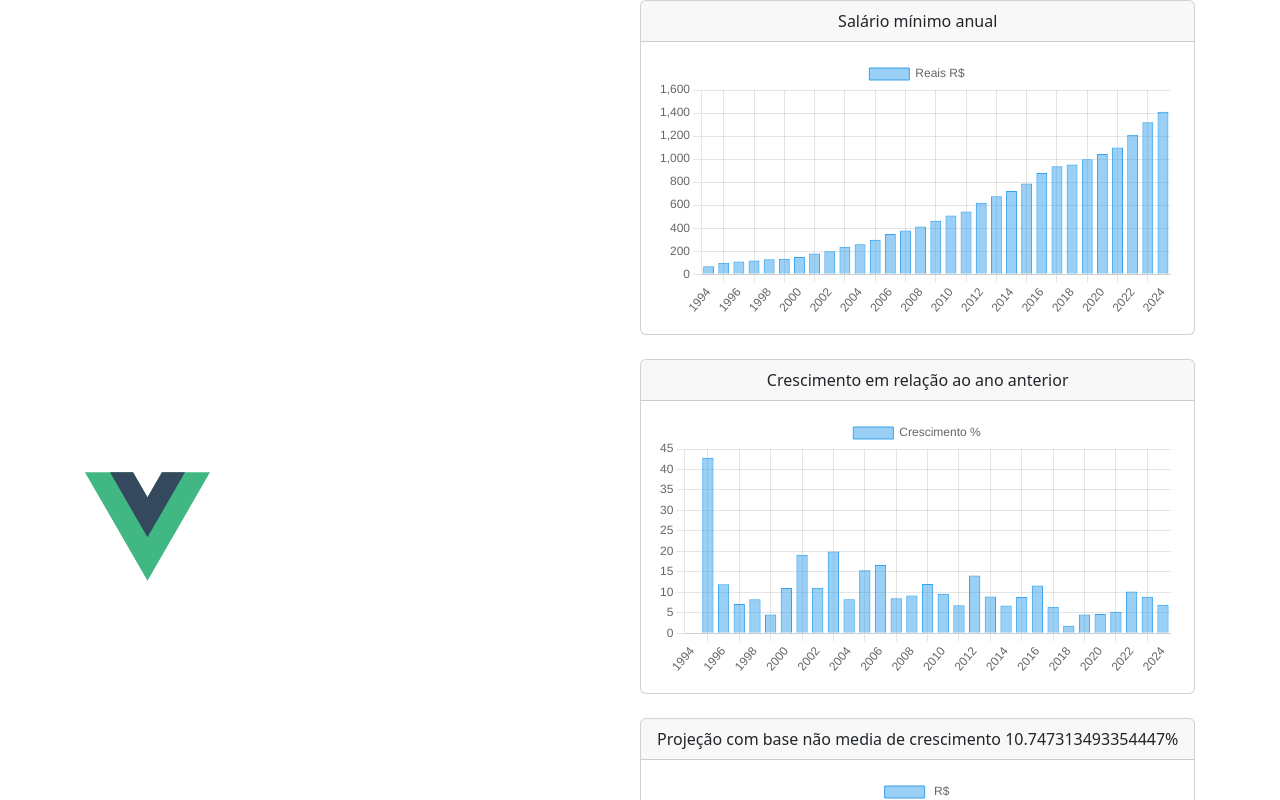
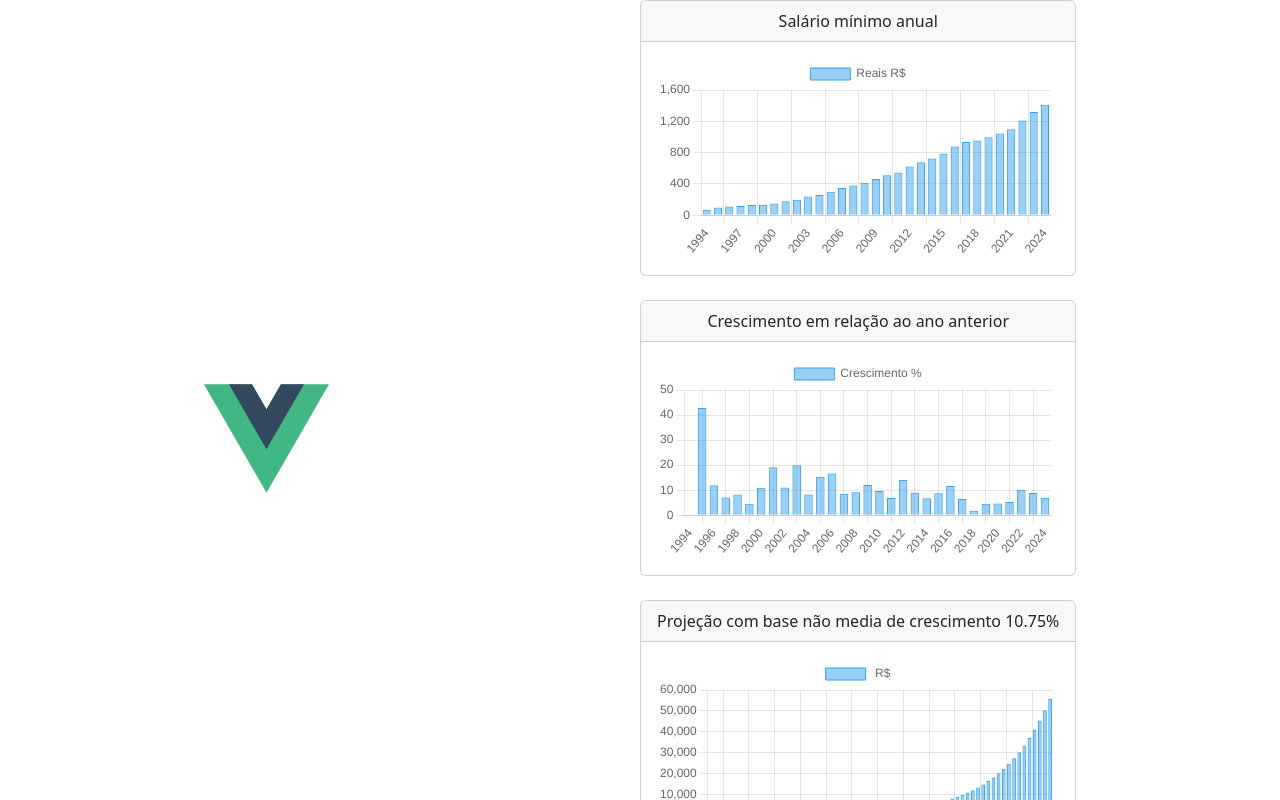
Before and after one commit to alisson04/brazilian-minimum-salaries, a Vue app: page / in a window 1280 px wide. Shown: the top 800 px of the page. Built offline with nearby package versions, Linux system fonts and the light colour scheme.

Commit message:
[story] added currency.js

```diff
--- a/package.json
+++ b/package.json
@@ -13,6 +13,7 @@
   "dependencies": {
     "bootstrap": "^5.3.3",
     "chart.js": "^4.4.2",
+    "currency.js": "^2.0.4",
     "vue": "^3.4.21"
   },
   "devDependencies": {
--- a/src/components/MinimumSalaryRealAverageGrowth.vue
+++ b/src/components/MinimumSalaryRealAverageGrowth.vue
@@ -1,5 +1,6 @@
 <script>
 import datasetSalaries from '@/assets/datasets/minimumSalariesReal.json'
+import currency from 'currency.js'
 
 export default {
   name: 'MinimumSalaryRealAverageGrowth',
@@ -38,7 +39,7 @@ export default {
       const sum = percentages.reduce((ac, cv) => ac + cv, 0)
       const totalYearsWithoutTheFirstYear = percentages.length - 1
 
-      return sum / totalYearsWithoutTheFirstYear
+      return currency(sum / totalYearsWithoutTheFirstYear).value
     },
     getSalariesWithProjection() {
       const years = Object.keys(datasetSalaries).map((str) => parseInt(str))
```
Also changed, not shown: 1 other file (tests, documents, lock files or other folders).
